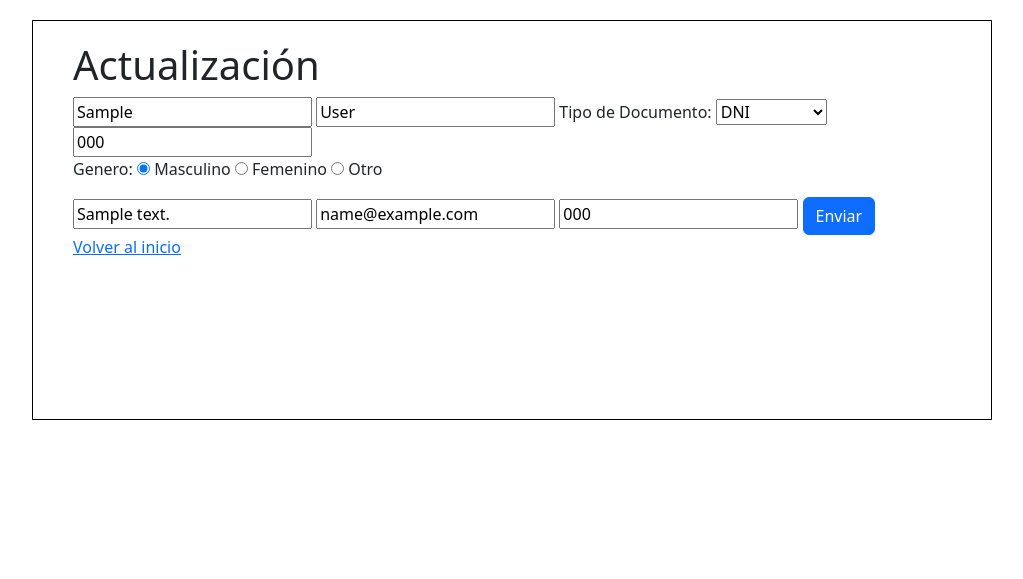
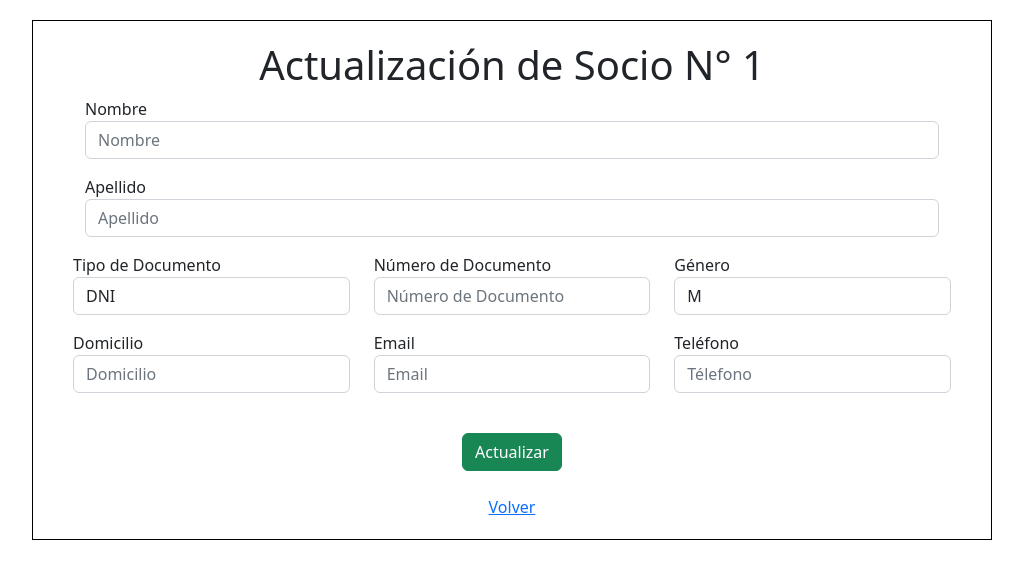
Before and after one commit to pamelaAHeredia/proyecto-de-software, a Flask app: template admin/src/web/templates/members/update.html in a window 1280 px wide. Shown: the part 56-635 px from the top of the page, without its empty margins (128-1151 px from the left). Run offline with Flask 2, Linux system fonts and the light colour scheme; tables that the repository leaves empty hold one stand-in row (values such as "Sample post"); the template is opened without the code that fills it: values that come from a table or form of the project are taken from there, most other values are stand-ins (such as "Sample title", 1, 10 or a date in 2020).

Commit message:
Se agrego update de Socios y algunas modificaciones en las vistas

```diff
--- a/admin/src/services/member.py
+++ b/admin/src/services/member.py
@@ -35,7 +35,7 @@
         Returns:
            Un paginador.
         """
-        members = Member.query
+        members = Member.query.order_by(Member.membership_number)
         return Paginator(members, page, items_per_page, endpoint)
 
 
--- a/admin/src/web/forms/member.py
+++ b/admin/src/web/forms/member.py
@@ -3,7 +3,7 @@
 from wtforms.validators import InputRequired, Email, Optional
 
 
-class CreateMemberForm(FlaskForm):
+class MemberForm(FlaskForm):
     first_name = StringField("Nombre", validators=[InputRequired()])
     last_name = StringField("Apellido", validators=[InputRequired()])
     document_type = SelectField("Tipo de Documento", choices=["DNI","LE","LC","PASAPORTE"])
--- a/admin/src/web/templates/members/update.html
+++ b/admin/src/web/templates/members/update.html
@@ -1,34 +1,91 @@
 {% extends "layout.html" %}
-{% block title %}Actualización Socio{% endblock %}
+{% block title %}Actualizar Socio{% endblock %}
 {% block head %}
 {{ super() }}
 {% endblock %}
 {% block content %}
 
-<h1>Actualización</h1>
+
+<div class="container">
+    <div class="row">
+        <div class="col-12 text-center">
+            <h1>Actualización de Socio N° {{ member_id }}</h1>
+        </div>
+    </div>
+    <form action="{{ url_for('members.update', member_id=member_id)}}" method="post">
+        {{ form.hidden_tag() }}
+        <div class="row">
+            <div class="col">
+                <div class="from-group mb-3">
+                    {{ form.first_name.label}}
+                    {{ form.first_name(class_="form-control", placeholder="Nombre")}}
+                </div>
+            </div>
+        </div>
+        <div class="row">
+            <div class="col">
+                <div class="from-group mb-3">
+                    {{ form.last_name.label}}
+                    {{ form.last_name(class_="form-control", placeholder="Apellido")}}
+                </div>
+            </div>
+        </div>
+        </div>
+        <div class="row justify-content-md-center">
+            <div class="col">
+                <div class="form-group mb-3">
+                    {{ form.document_type.label}}
+                    {{ form.document_type(class_="form-control")}}
+                </div>
+            </div>
+            <div class="col">
+                <div class="form-group mb-3">
+                    {{ form.document_number.label}}
+                    {{ form.document_number(class_="form-control", placeholder="Número de Documento")}}
+                </div>
+            </div>
+            <div class="col">
+                <div class="form-group mb-3">
+                    {{ form.gender.label }}
+                    {{ form.gender(class_="form-control")}}
+                </div>
+            </div>
+        </div>
+        <div class="row justify-content-md-center">
+            <div class="col-lg-4 col-md-4 col-12">
+                <div class="form-group mb-3">
+                    {{ form.address.label }}
+                    {{ form.address(class_="form-control", placeholder="Domicilio")}}
+                </div>
+            </div>
+            <div class="col-lg-4 col-md-4 col-12">
+                <div class="form-group mb-3">
+                    {{ form.email.label }}
+                    {{ form.email(class_="form-control", placeholder="Email")}}
+                </div>
+            </div>
+            <div class="col-lg-4 col-md-4 col-12">
+                <div class="form-group mb-3">
+                    {{ form.phone_number.label }}
+                    {{ form.phone_number(class_="form-control", placeholder="Télefono")}}
+                </div>
+            </div>
+        </div>
+        <br>
+        <div class="row">
+            <div class="col-sm-12 d-flex justify-content-center">
+                {{ form.submit(class="btn btn-success", value="Actualizar") }}
+            </div>
+        </div>
+        <br>
+        <div class="row">
+            <div class="col-sm-12 d-flex justify-content-center">
+                <a href="{{url_for('members.index')}}"> Volver </a>
+            </div>
+        </div>
+    </form>
+</div>
 
 
-<form action="{{ url_for('members.members_update', id=member.membership_number)}}" method="post">
-  <input type="text" name="first_name" placeholder="Ingrese el Nombre" required="true" value="{{member.first_name}}"/>
-  <input type="text" name="last_name" placeholder="Ingrese el Apellido" required="true" value="{{member.last_name}}"/>
-  Tipo de Documento:
-  <select name="document_type">
-    <option value="DNI"selected>DNI</option>
-    <option value="LE">LE</option>
-    <option value="LC">LC</option>
-    <option value="PASAPORTE">PASAPORTE</option>
-  </select>
-  <input type="text" name="document_number" placeholder="Ingrese N° de documento" required="true" value="{{member.document_number}}"/>
-  <p>
-    Genero:
-    <input type="radio" name="gender" value="M" checked /> Masculino
-    <input type="radio" name="gender" value="F" /> Femenino
-    <input type="radio" name="gender" value="Otro" /> Otro
-  </p>
-  <input type="text" name="address" placeholder="Ingrese el Domicilio" required="true" value="{{member.address}}"/>
-  <input type="email" name="email" placeholder="Ingrese el email" value="{{member.email}}"/>
-  <input type="tel" name="phone_number" placeholder="Ingrese el telefono" value="{{member.phone_number}}"/>
-  <button class="btn btn-primary">Enviar</button>
-</form>
-<a href="{{url_for('home')}}"> Volver al inicio </a>
+
 {% endblock %}
--- a/admin/src/web/templates/partials/paginator.html
+++ b/admin/src/web/templates/partials/paginator.html
@@ -3,7 +3,7 @@
         {% if paginator.pages %}
             {% if paginator.prev_url %}
             <li class="page-item"></li>
-            <a class=page-link href="{{ paginator.prev_url }}">Anterior</a>
+            <a class=page-link href="{{ paginator.prev_url }}">Anterior </a>
             </li>
             {% else %}
             <li class="page-item disabled">
@@ -13,7 +13,7 @@
             {% for page in paginator.pages %}
             {% if page != paginator.page %}
             <li class="page-item">
-                <a class="page-link" href={{ url_for("discipline.index", page=page) }}>
+                <a class="page-link" href={{ url_for(paginator._endpoint, page=page) }}>
                     {{ page }}
                 </a>
             </li>
```
Also changed, not shown: admin/src/web/controllers/member.py (+59 -5 lines), admin/src/web/templates/members/create.html (+20 -9 lines), admin/src/web/templates/members/index.html (+10 -7 lines).
